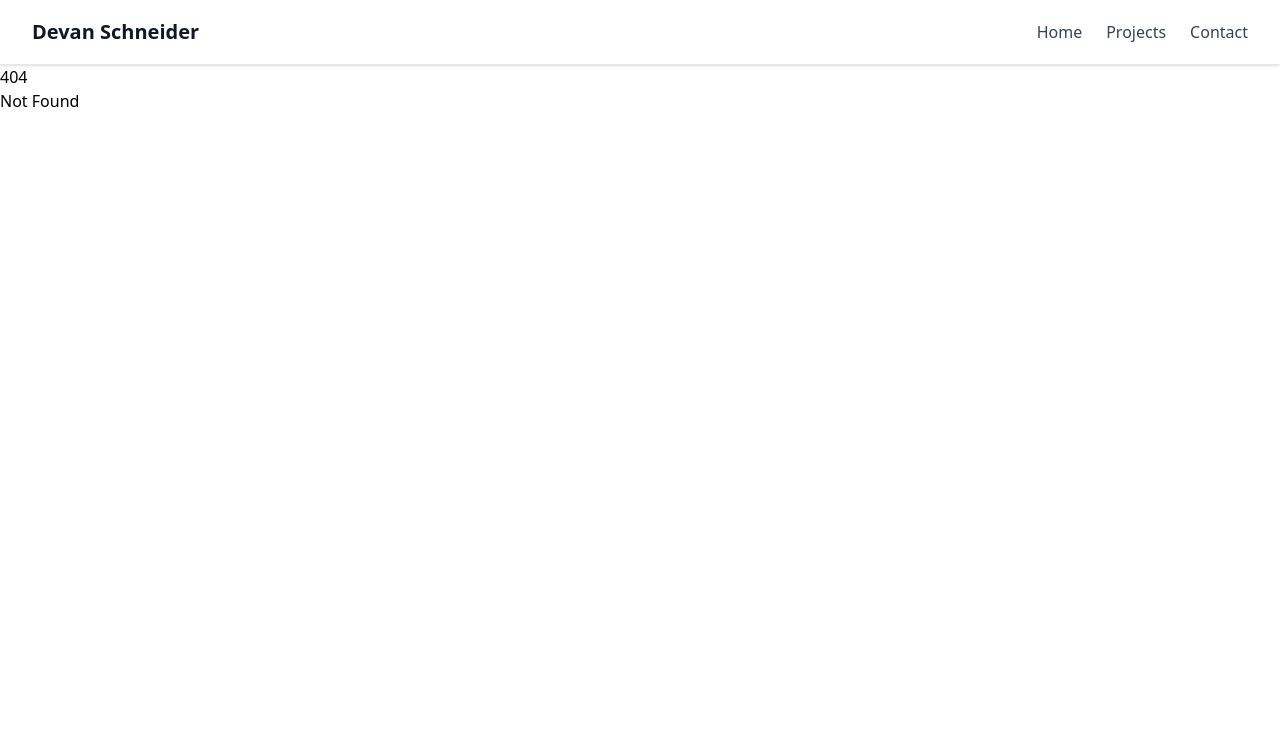
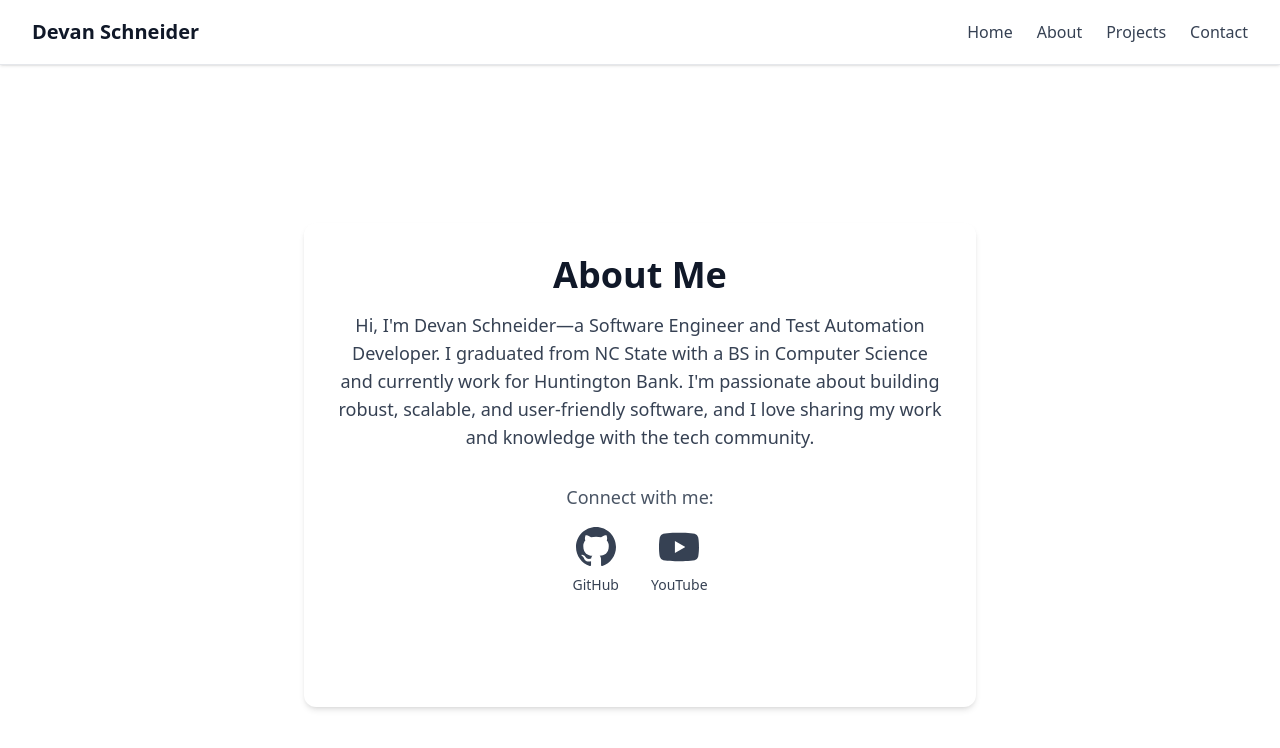
Before and after one commit to RageOps/website, a SvelteKit app: page /about in a window 1280 px wide. Before the commit this address had no page. Shown: the top 748 px of the page. Built offline with nearby package versions, Linux system fonts and the light colour scheme.

Commit message:
Ready for pages deployment

```diff
--- a/package.json
+++ b/package.json
@@ -11,12 +11,15 @@
 		"check": "svelte-kit sync && svelte-check --tsconfig ./tsconfig.json",
 		"check:watch": "svelte-kit sync && svelte-check --tsconfig ./tsconfig.json --watch",
 		"format": "prettier --write .",
-		"lint": "prettier --check . && eslint ."
+		"lint": "prettier --check . && eslint .",
+		"predeploy": "npm run build",
+		"deploy": "npx gh-pages -d build"
 	},
 	"devDependencies": {
 		"@eslint/compat": "^1.2.5",
 		"@eslint/js": "^9.18.0",
 		"@sveltejs/adapter-auto": "^6.0.0",
+		"@sveltejs/adapter-static": "^3.0.8",
 		"@sveltejs/kit": "^2.22.0",
 		"@sveltejs/vite-plugin-svelte": "^6.0.0",
 		"@tailwindcss/forms": "^0.5.9",
@@ -25,6 +28,7 @@
 		"eslint": "^9.18.0",
 		"eslint-config-prettier": "^10.0.1",
 		"eslint-plugin-svelte": "^3.0.0",
+		"gh-pages": "^6.3.0",
 		"globals": "^16.0.0",
 		"prettier": "^3.4.2",
 		"prettier-plugin-svelte": "^3.3.3",
--- a/src/routes/+layout.svelte
+++ b/src/routes/+layout.svelte
@@ -10,6 +10,7 @@
       <a href="/" class="text-xl font-bold text-gray-900 hover:text-blue-600">Devan Schneider</a>
       <div class="flex space-x-6">
         <a href="/" class="text-gray-700 hover:text-blue-600 font-medium transition">Home</a>
+        <a href="/about" class="text-gray-700 hover:text-blue-600 font-medium transition">About</a>
         <a href="/projects" class="text-gray-700 hover:text-blue-600 font-medium transition">Projects</a>
         <a href="/contact" class="text-gray-700 hover:text-blue-600 font-medium transition">Contact</a>
       </div>
--- /dev/null
+++ b/src/routes/about/+page.svelte
@@ -0,0 +1,28 @@
+<section class="min-h-screen flex flex-col justify-center items-center bg-white p-6">
+  <div class="max-w-2xl w-full bg-white rounded-xl shadow-md p-8">
+    <h1 class="text-4xl font-extrabold text-gray-900 mb-4 text-center">About Me</h1>
+    <p class="text-lg text-gray-700 mb-8 text-center">
+      Hi, I'm Devan Schneider—a Software Engineer and Test Automation Developer. I graduated from NC State with a BS in Computer Science and currently work for Huntington Bank. I'm passionate about building robust, scalable, and user-friendly software, and I love sharing my work and knowledge with the tech community.
+    </p>
+    <div class="flex flex-col items-center gap-8 mt-8">
+      <div class="flex flex-col items-center">
+        <span class="text-gray-600 text-lg mb-2">Connect with me:</span>
+        <div class="flex space-x-8 mt-2">
+          <a href="https://github.com/RageOps" target="_blank" rel="noopener" aria-label="GitHub" class="flex flex-col items-center group">
+            <svg class="w-10 h-10 text-gray-700 group-hover:text-blue-600 transition" fill="currentColor" viewBox="0 0 24 24">
+              <path d="M12 0C5.37 0 0 5.37 0 12c0 5.3 3.438 9.8 8.205 11.385.6.113.82-.258.82-.577v-2.234c-3.338.726-4.033-1.415-4.033-1.415-.546-1.387-1.333-1.756-1.333-1.756-1.089-.745.083-.729.083-.729 1.205.085 1.84 1.237 1.84 1.237 1.07 1.834 2.809 1.304 3.495.997.108-.775.418-1.305.762-1.605-2.665-.305-5.466-1.332-5.466-5.93 0-1.31.468-2.38 1.236-3.22-.124-.303-.535-1.523.117-3.176 0 0 1.008-.322 3.3 1.23.96-.267 1.98-.399 3-.404 1.02.005 2.04.137 3 .404 2.291-1.552 3.297-1.23 3.297-1.23.653 1.653.242 2.873.118 3.176.77.84 1.235 1.91 1.235 3.22 0 4.61-2.803 5.624-5.475 5.921.43.372.823 1.102.823 2.222v3.293c0 .322.218.694.825.576C20.565 21.796 24 17.297 24 12c0-6.63-5.37-12-12-12z"/>
+            </svg>
+            <span class="mt-2 text-sm text-gray-700">GitHub</span>
+          </a>
+          <a href="https://www.youtube.com/@rageops" target="_blank" rel="noopener" aria-label="YouTube" class="flex flex-col items-center group">
+            <svg class="w-10 h-10 text-gray-700 group-hover:text-red-600 transition" fill="currentColor" viewBox="0 0 24 24">
+              <path d="M23.498 6.186a2.994 2.994 0 0 0-2.107-2.117C19.163 3.5 12 3.5 12 3.5s-7.163 0-9.391.569A2.994 2.994 0 0 0 .502 6.186C0 8.413 0 12 0 12s0 3.587.502 5.814a2.994 2.994 0 0 0 2.107 2.117C4.837 20.5 12 20.5 12 20.5s7.163 0 9.391-.569a2.994 2.994 0 0 0 2.107-2.117C24 15.587 24 12 24 12s0-3.587-.502-5.814zM9.545 15.568V8.432L15.818 12l-6.273 3.568z"/>
+            </svg>
+            <span class="mt-2 text-sm text-gray-700">YouTube</span>
+          </a>
+        </div>
+      </div>
+      <div class="h-12"></div> <!-- Extra space for future links or content -->
+    </div>
+  </div>
+</section>
--- a/svelte.config.js
+++ b/svelte.config.js
@@ -1,4 +1,4 @@
-import adapter from '@sveltejs/adapter-auto';
+import adapter from '@sveltejs/adapter-static';
 import { vitePreprocess } from '@sveltejs/vite-plugin-svelte';
 
 /** @type {import('@sveltejs/kit').Config} */
@@ -6,7 +6,16 @@ const config = {
 	// Consult https://svelte.dev/docs/kit/integrations
 	// for more information about preprocessors
 	preprocess: vitePreprocess(),
-	kit: { adapter: adapter() }
+	kit: {
+		adapter: adapter({
+			pages: 'build',
+			assets: 'build',
+			fallback: null
+		}),
+		paths: {
+			base: process.env.NODE_ENV === 'production' ? '/website' : ''
+		}
+	}
 };
 
 export default config;
```
Also changed, not shown: 2 other files (tests, documents, lock files or other folders).
